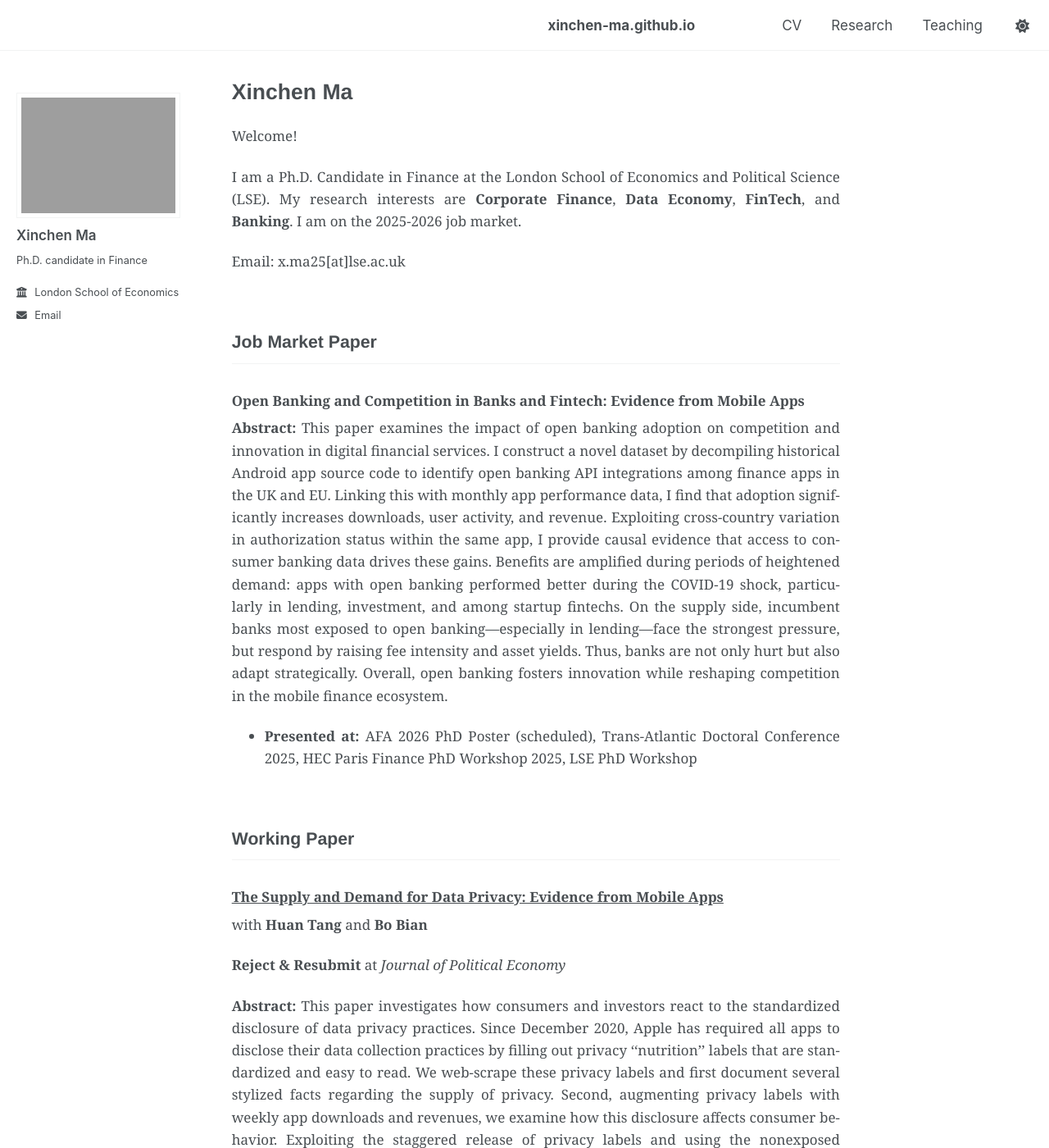
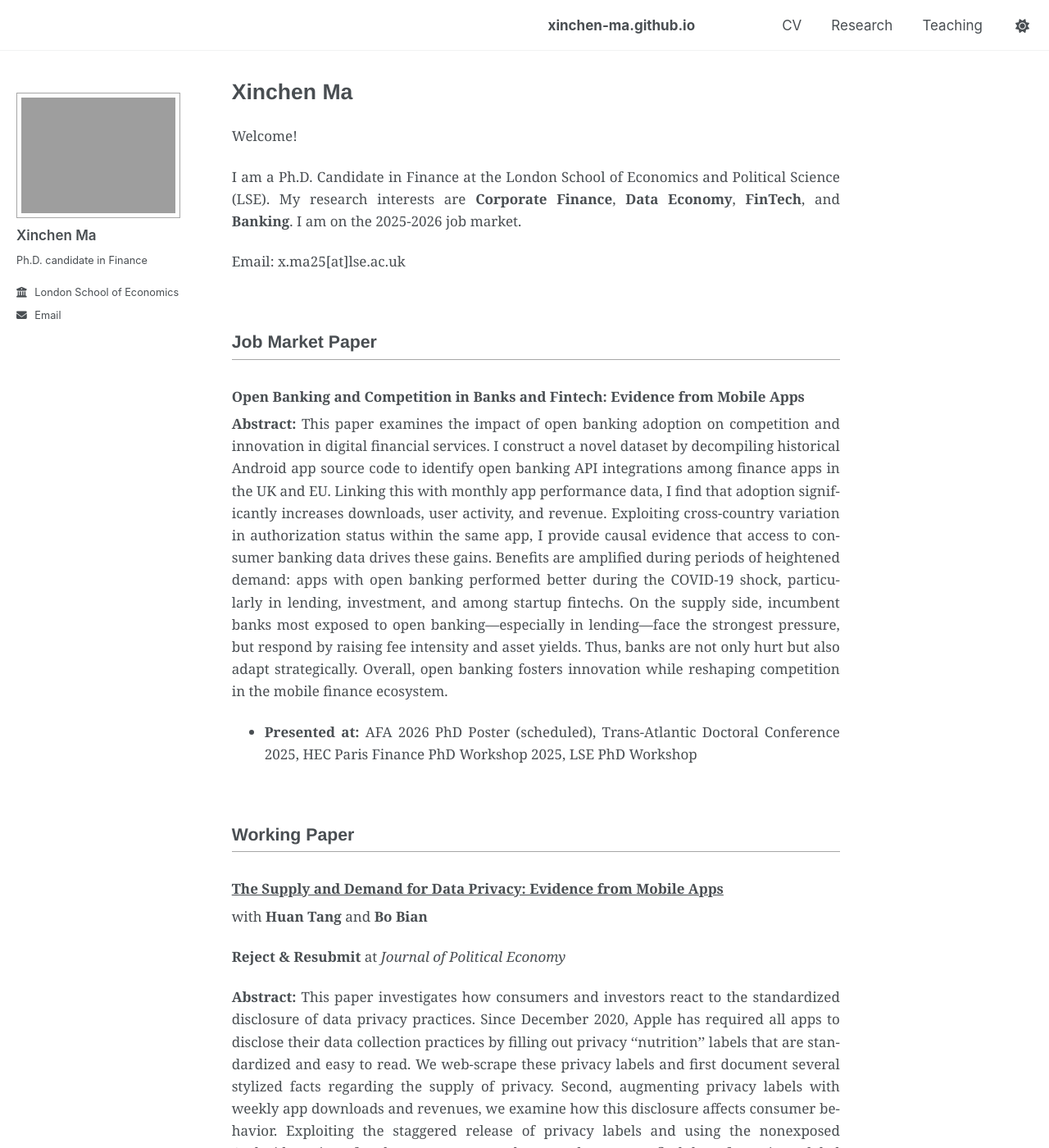
Before and after one commit to xinchen-ma/xinchen-ma.github.io, a Jekyll site: the page built from index.md, in a window 1280 px wide and 1400 px high. Shown: the whole window at 82% size. Built offline with Jekyll 4.4.1, drawn with Linux system fonts in a browser that asks for light colours; a script that is not in the unit is left out.

Commit message:
Update custom.css

```diff
--- a/assets/css/custom.css
+++ b/assets/css/custom.css
@@ -179,3 +179,30 @@ h2 a, h3 a, h4 a {
 .page__content h2 {
   margin-top: 4rem;     /* tweak to taste; smaller than a <br> line */
 }
+
+/* 1) Darker rule under section titles (your ## headings) */
+.page__content h2 {
+  border-bottom: 1px solid rgba(0,0,0,.35); /* tweak: .35 → .45 for darker */
+  padding-bottom: .3rem;
+  margin-bottom: .8rem;
+}
+
+/* 2) Darker <hr> lines anywhere in the content */
+.page__content hr {
+  border: 0;
+  height: 1px;
+  background: rgba(0,0,0,.35); /* or #888 for a fixed grey */
+  margin: 1rem 0;
+  opacity: 1; /* ensure visible */
+}
+
+/* 3) Darker ring around the author photo */
+.author__avatar img {
+  border: 1.5px solid rgba(0,0,0,.35); /* try #888 if you prefer */
+  box-shadow: none; /* optional: removes the soft shadow for a crisper ring */
+}
+
+/* (Optional) Darker border for the whole author card */
+.author__profile {
+  border: 1px solid rgba(0,0,0,.20); /* subtle; increase if you want more contrast */
+}
```
